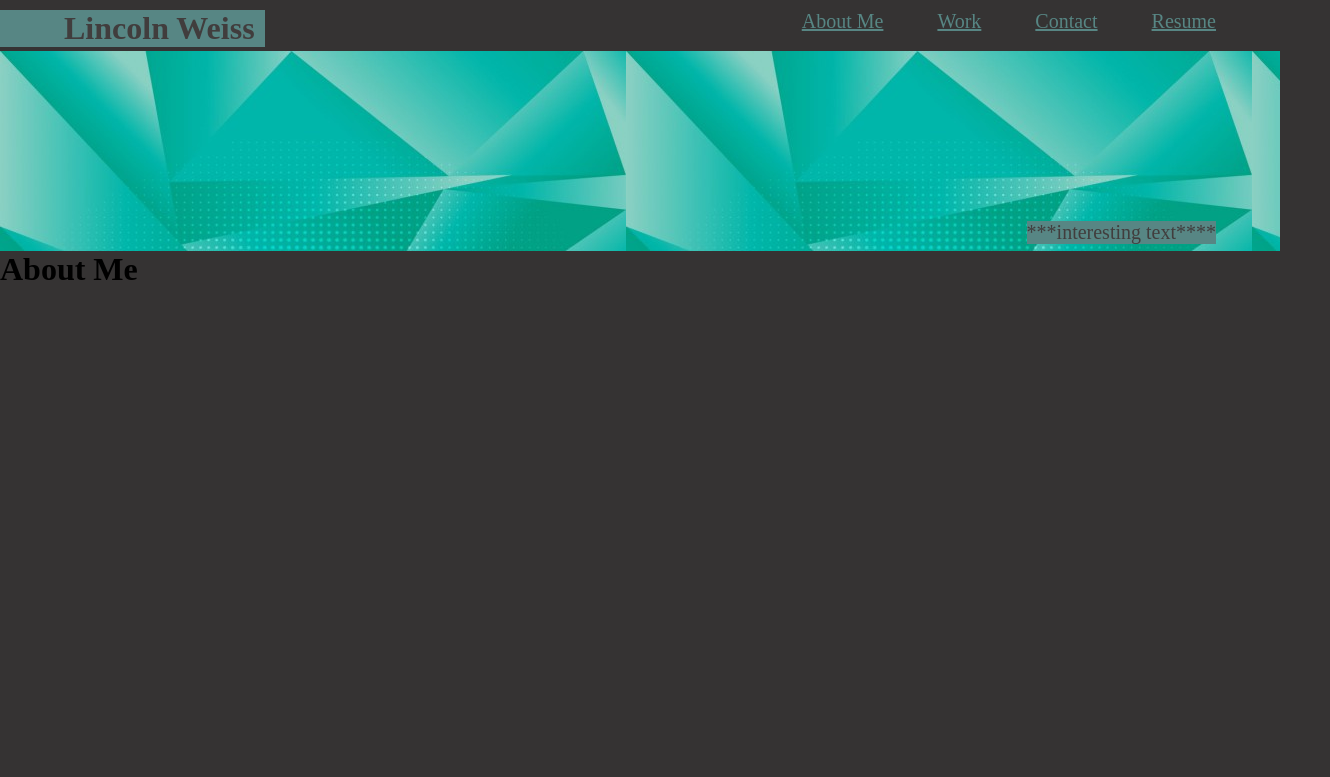
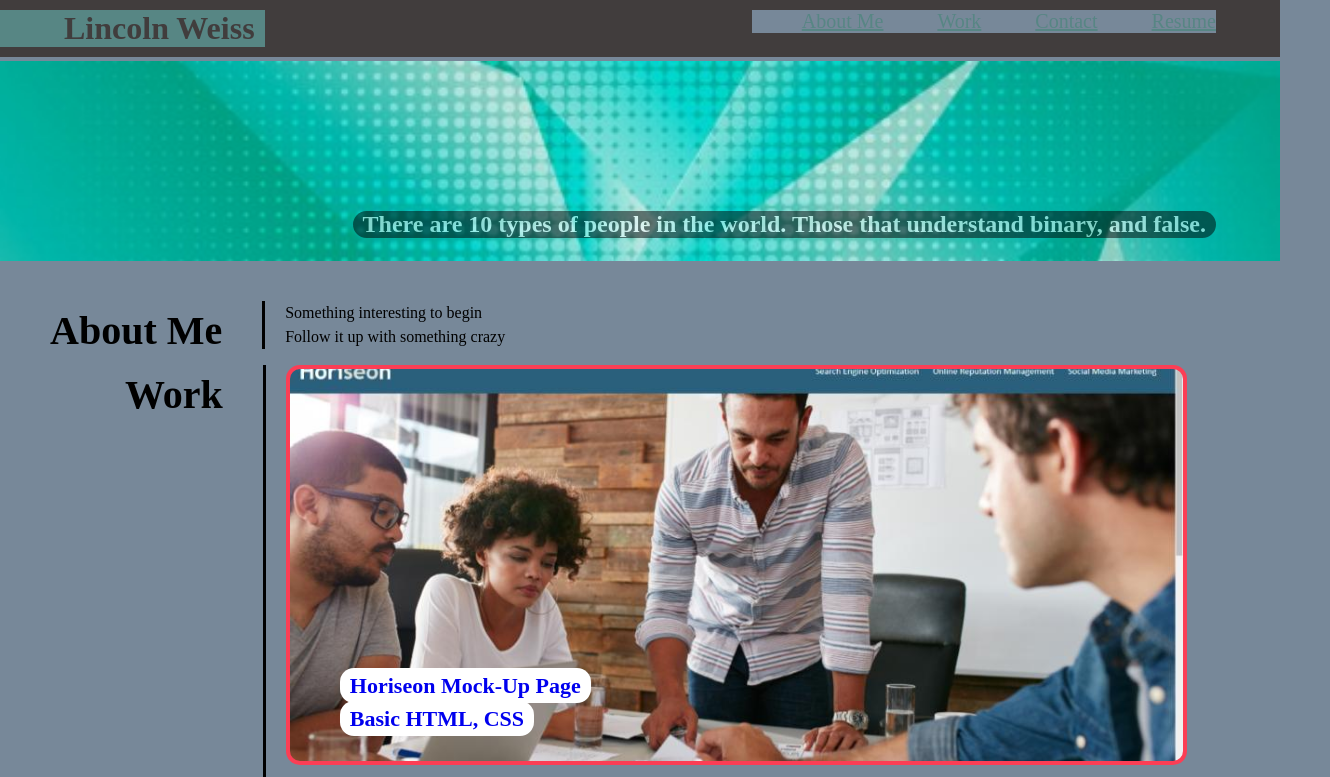
Before and after one commit to LincolnW90/Challenge02, a plain HTML site: page index.html in a window 1280 px wide. Shown: the top 777 px of the page, 1330 px wide, since content can reach past the window. Drawn offline with Linux system fonts and the light colour scheme.

Commit message:
Last minute failure

```diff
--- a/index.html
+++ b/index.html
@@ -24,32 +24,70 @@
                     <a href="#work">Work</a>
                 </li>
                 <li>
-                    <a href="#contact-me">Contact</a>
+                    <a href="#contact">Contact</a>
                 </li>
                 <li>
-                    <a href="#resume">Resume</a>
+                    <a href="#">Resume</a>
                 </li>
             </ul>
         </nav>
     </header>
 
     <!-- banner -->
-    <section class="banner">
-                <p>***interesting text****</p>
-    </section>
+<section class="banner">
+    <h2>There are 10 types of people in the world. Those that understand binary, and false.</h2>
+</section>
 
-    <!-- begin content -->
-    <main>
-        <!-- about me -->
-        <div id="about-me">
-            <h1>About Me</h1>
-
-        </div>
-    </main>
+<!-- about me -->
+<section class="primary" id="about-me">
+    <h1 class="section-title">About Me</h1>
+    <p class="left-border">Something interesting to begin</p> <br>
+    <p class="left-border final">Follow it up with something crazy</p>
+</section>
 
 
 
+<!-- work -->
+<section class="primary" id="about-me">
+    <h1 class="section-title work">Work</h1>
+    <div class="flexbox-container">
+        <!-- Horesion Flex first flex -->
+        <div class="flex-item first-flex-item ">
+            <span class="flex-span"><a href="https://lincolnw90.github.io/Challenge01/">Horiseon Mock-Up Page</a><Horiseon class="com"></span> <br>
+            <span class="flex-span"><a href="https://lincolnw90.github.io/Challenge01/">Basic HTML, CSS</a></span>
+        </div>
+        <!-- go buddy flex -->
+        <div class="flex-item gobuddy">
+            <span class="flex-span"><a href="https://lincolnw90.github.io/Run-Buddy-Website/">Go Buddy!!</a></span><br>
+            <span class="flex-span"><a href="https://lincolnw90.github.io/Run-Buddy-Website/">HTML, Advanced CSS</a></span>
+        </div>
+        <!-- Empty Flex -->
+        <div class="flex-item placeholder">
+            <span class="flex-span"> Next Project goes here</span><br>
+            <span class="flex-span">It'll be amazing</span>
+        </div>
+    </div>
+</section>
 
+<!-- contact info -->
+<section class="primary" id="contact">
+    <h1 class="section-title contact-title"> Contact Info</h1>
+    <nav>
+        <ul>
+            <li>
+                <a href="tel:2075227029">207-522-7029</a>
+            </li>
+            <li>
+                <a href="mail.to:lincoln.t.weiss@gmail.com">lincoln.t.weiss@gmail.com</a>
+            </li>
+            <li>
+                <a href="https://github.com/LincolnW90/.git">GitHub</a>
+            </li>
+
+        </ul>
+    </nav>
+
+</section>
 </body>
 
 </html>
--- a/style.css
+++ b/style.css
@@ -2,7 +2,7 @@
     margin: 0;
     padding: 0;
     box-sizing: border-box;
-    background: rgb(53, 51, 51);
+    background: lightslategray;
 }
 :root{
     --dark: rgb(65, 61, 61);
@@ -14,7 +14,9 @@
 header{
     display: inline-block;
     width: 100%;
-    margin-top: 10px;
+    background: var(--dark);
+    padding-top: 10px;
+    padding-bottom: 10px;
 }
 header h1{
     float: left;
@@ -39,12 +41,122 @@ header nav ul li a{
 .banner{
     background-image: url(./assets/prism-background.jpg);
     height: 200px;
+    background-position: center;
+    background-size: cover;
 }
-.banner p{
+.banner h2{
     float: right;
-    margin-top: 170px;
+    margin-top: 150px;
     margin-right: 5%;
+    background-color: black;
+    color: white;
+    opacity: 50%;
+    border-radius: 14px;
+    padding: 0 10px;
+}
+
+/* set up section margins */
+.primary{
+    width: 100%;
+    margin: 40px 0 40px 50px;
+    line-height: 1.5;
+}
+/* section titles */
+.section-title{
+    float: left;
+    text-align: right;
+    display: inline;
+    font-size: 40px;
+    padding-right: 40px;
+}
+
+/* about me paragraph style */
+.left-border{
+    float: left;
+    width: auto;
+    border-left-style: solid;
+    border-left-width: 3px;
+    padding-left: 20px;
+}
+
+.work{
+    margin-left: 75px;
+}
+
+/* format flex section */
+.flexbox-container{
+    display: flex;
+    flex-wrap: wrap;
+    justify-content: space-between;
+    width: 80%;
+    border-left: solid 3px;
+    padding-left: 20px;
+    flex-direction: column;
+}
+.flex-item{
+    width: 45%;
+    border-radius: 14px;
+    border: 4px solid #fb3e55;
+    background-color: #393b4f;
+    font-size: 22px;
+    font-weight: bold;
+    margin-bottom: 15px;
+    min-height: 400px;
+    padding-left: 5%;
+    padding-top: 300px;
+    flex-direction: column;
+}
+.first-flex-item{
+    width: 90%;
+    border-radius: 14px;
+    border: 4px solid #fb3e55;
+    background-color: #393b4f;
+    font-size: 22px;
+    font-weight: bold;
+    margin-bottom: 15px;
+    background-image: url('./assets/Horiseon.jpg');
+    background-size: cover;
+    background-position: center;
+    padding-top: 300px;
+    padding-left: 5%;
+    min-height: 400px;
+}
+
+.flex-span{
+    background-color: white;
+    padding: 5px 10px 5px 10px;
+    opacity: 100%;
+    border-radius: 14px;
+}
+.flex-span a{
+    text-decoration: none;
+    background-color: white;
+}
+.gobuddy{
+    background-image: url(./assets/Run-buddy-image.jpg);
+}
+
+/* contact section */
+section nav{
+    float: left;
+    margin-top: 20px;
+    border-left: solid 3px;
+    margin-left: 23px;
+}
+section nav ul li{
+    display: inline;
+    margin-left: 50px;
+}
+section nav ul li a{
+    color: var(--standout);
     font-size: 20px;
-    background: var(--standout);
-    color: var(--dark);
+    text-decoration: none;
+    margin-top: 20px;
+    color: black;
 }
+.contact-title{
+    width: 10%;
+}
+
+
+/* media queries */
```
Also changed, not shown: assets/Horiseon.jpg (added), assets/Run-buddy-image.jpg (added).
